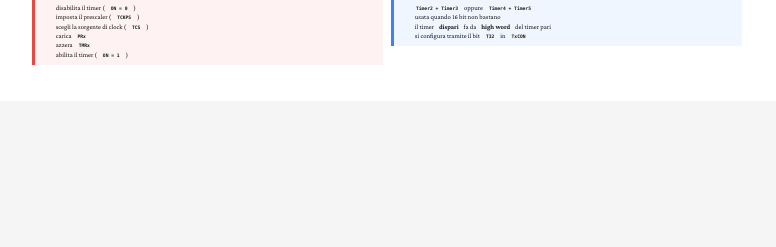
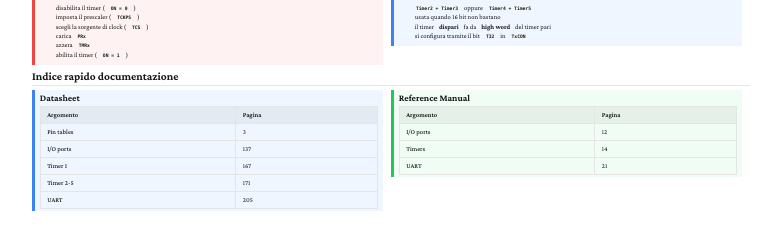
Before and after one commit to saphitv/riassunti-scuola, a Next.js app: page /microcontrollori in a window 1280 px wide. Shown: the part 1344-1591 px from the top of the page, without its empty margins (249-1025 px from the left). Before the commit the page ends 1445 px from the top, so only its background shows below. Built offline with nearby package versions, Linux system fonts and the light colour scheme.

Commit message:
Add quick documentation index for microcontrollers
- Add a new documentation index section with datasheet and reference manual page links
- Include the section on the microcontrollori page

```diff
--- a/app/microcontrollori/page.tsx
+++ b/app/microcontrollori/page.tsx
@@ -4,6 +4,7 @@ import {
   GPIOCheatsheetSection,
   UARTCheatsheetSection,
   TimersCheatsheetSection,
+  DocumentationIndexSection,
 } from "@/components/sections";
 
 export default function MicrocontrolloriPage() {
@@ -14,6 +15,7 @@ export default function MicrocontrolloriPage() {
       <GPIOCheatsheetSection />
       <UARTCheatsheetSection />
       <TimersCheatsheetSection />
+      <DocumentationIndexSection />
     </div>
   );
 }
--- /dev/null
+++ b/components/sections/microcontrollori/DocumentationIndexSection.tsx
@@ -0,0 +1,71 @@
+import { Section, Row, Column, Box } from "@/components";
+
+export function DocumentationIndexSection() {
+  return (
+    <Section title="Indice rapido documentazione">
+      <Row>
+        <Column width="half">
+          <Box color="blue" border="left" title="Datasheet">
+            <table className="comparison-table">
+              <thead>
+                <tr>
+                  <th>Argomento</th>
+                  <th>Pagina</th>
+                </tr>
+              </thead>
+              <tbody>
+                <tr>
+                  <td>Pin tables</td>
+                  <td>3</td>
+                </tr>
+                <tr>
+                  <td>I/O ports</td>
+                  <td>137</td>
+                </tr>
+                <tr>
+                  <td>Timer 1</td>
+                  <td>167</td>
+                </tr>
+                <tr>
+                  <td>Timer 2-5</td>
+                  <td>171</td>
+                </tr>
+                <tr>
+                  <td>UART</td>
+                  <td>205</td>
+                </tr>
+              </tbody>
+            </table>
+          </Box>
+        </Column>
+
+        <Column width="half">
+          <Box color="green" border="left" title="Reference Manual">
+            <table className="comparison-table">
+              <thead>
+                <tr>
+                  <th>Argomento</th>
+                  <th>Pagina</th>
+                </tr>
+              </thead>
+              <tbody>
+                <tr>
+                  <td>I/O ports</td>
+                  <td>12</td>
+                </tr>
+                <tr>
+                  <td>Timers</td>
+                  <td>14</td>
+                </tr>
+                <tr>
+                  <td>UART</td>
+                  <td>21</td>
+                </tr>
+              </tbody>
+            </table>
+          </Box>
+        </Column>
+      </Row>
+    </Section>
+  );
+}
--- a/components/sections/microcontrollori/index.ts
+++ b/components/sections/microcontrollori/index.ts
@@ -2,3 +2,4 @@ export { MicrocontrolloriSection } from "./MicrocontrolloriSection";
 export { GPIOCheatsheetSection } from "./GPIOCheatsheetSection";
 export { UARTCheatsheetSection } from "./UARTCheatsheetSection";
 export { TimersCheatsheetSection } from "./TimersCheatsheetSection";
+export { DocumentationIndexSection } from "./DocumentationIndexSection";
```
